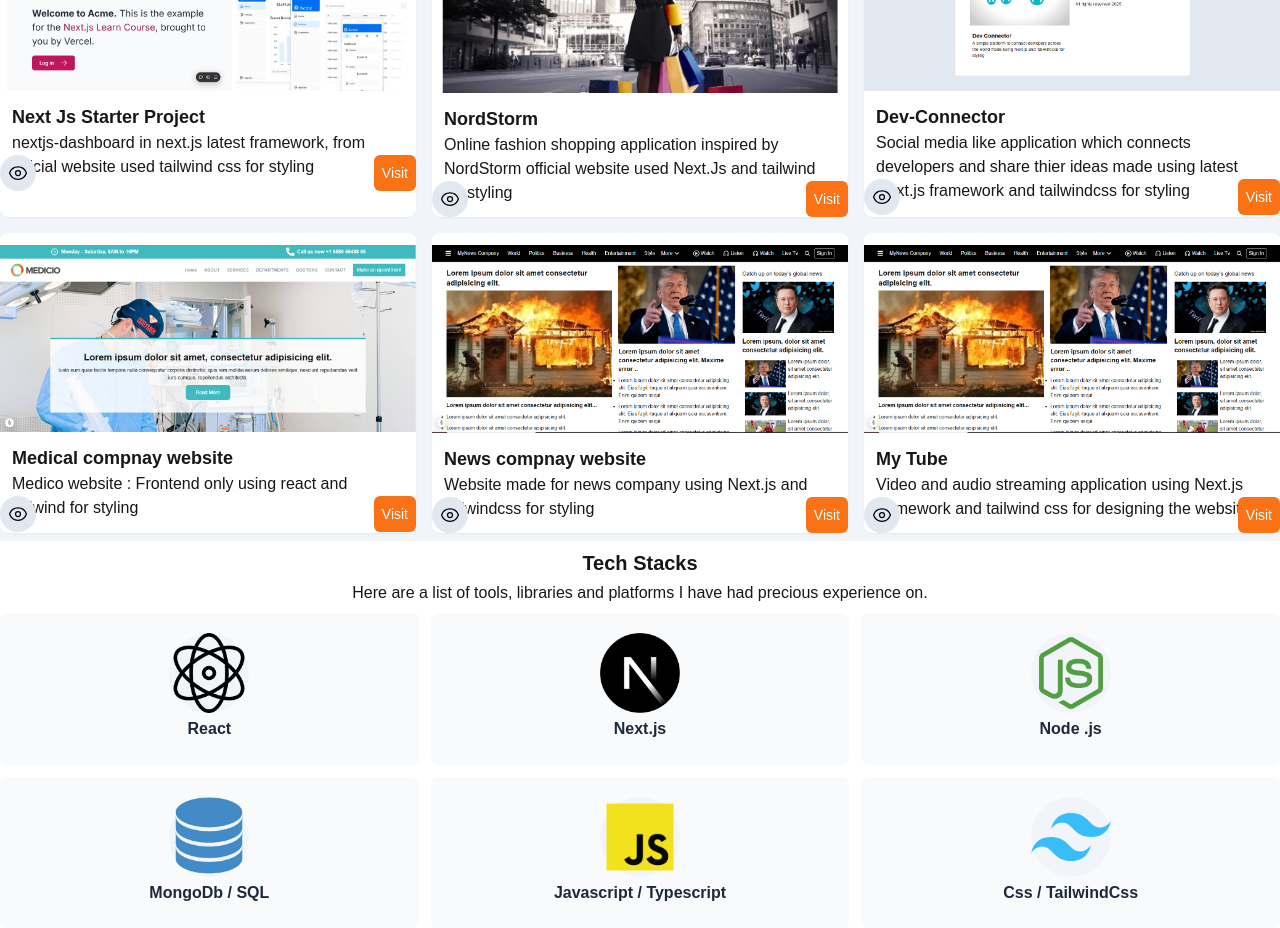
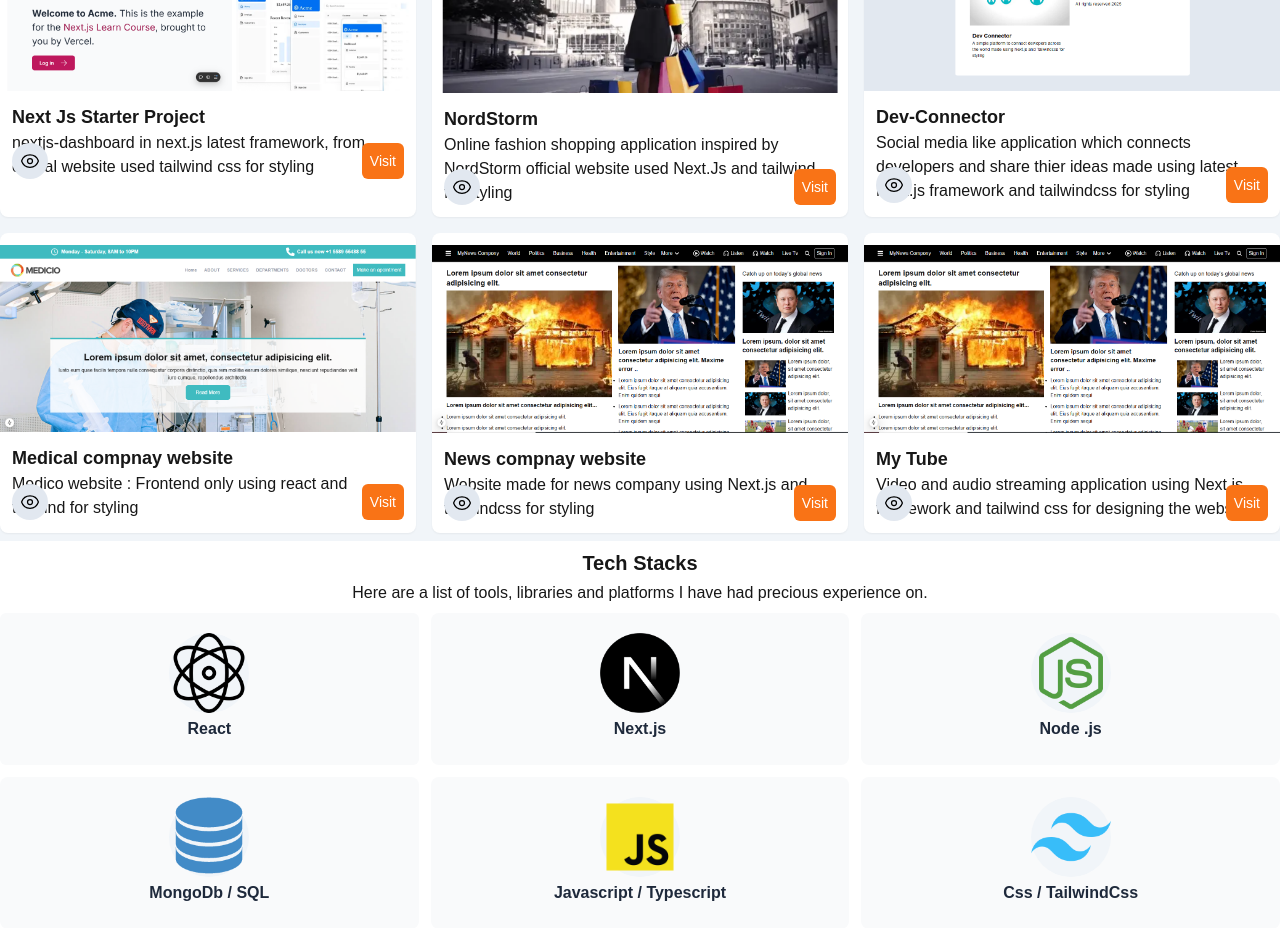
Before and after one commit to amaniCoding/amani-portifolio, a Next.js app: page / in a window 1280 px wide. Shown: the part 1180-2108 px from the top of the page. Built offline with nearby package versions, Linux system fonts and the light colour scheme.

Commit message:
'updated'

```diff
--- a/app/ui/works.tsx
+++ b/app/ui/works.tsx
@@ -266,7 +266,7 @@ export default function Works() {
                         <p className="dark:text-slate-300 font-bold md:text-lg">{work.title}</p>
                         <p className="dark:text-slate-300">{work.description}</p>
                       </div>
-                      <div className="absolute bottom-0 left-0 right-0">
+                      <div className="absolute bottom-0 left-0 right-0 p-3">
                         <div className="flex items-center justify-between">
                           <EyeIcon className="md:block hidden w-9 h-9 rounded-full bg-slate-200 p-2 cursor-pointer stroke-black dark:bg-slate-500 dark:group-hover:bg-slate-950 dark:group-hover:stroke-white dark:stroke-white hover:bg-slate-300 " onClick={() => { handelShowModal(work) }} />
                           <Link href={`${work.link}`} target="_blank" className="p-2 inline-block dark:bg-slate-500 dark:text-slate-300 bg-orange-500 rounded-md text-white dark:group-hover:bg-slate-950 hover:bg-orange-700 hover:text-white text-sm">Visit</Link>
```
